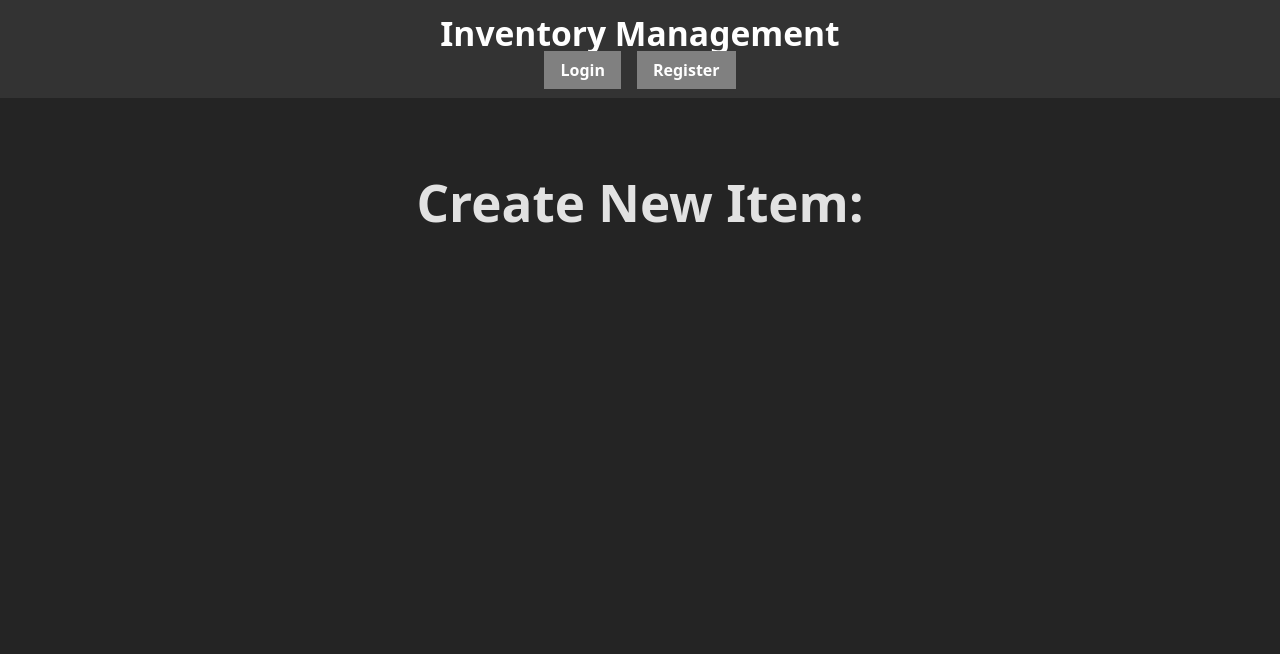
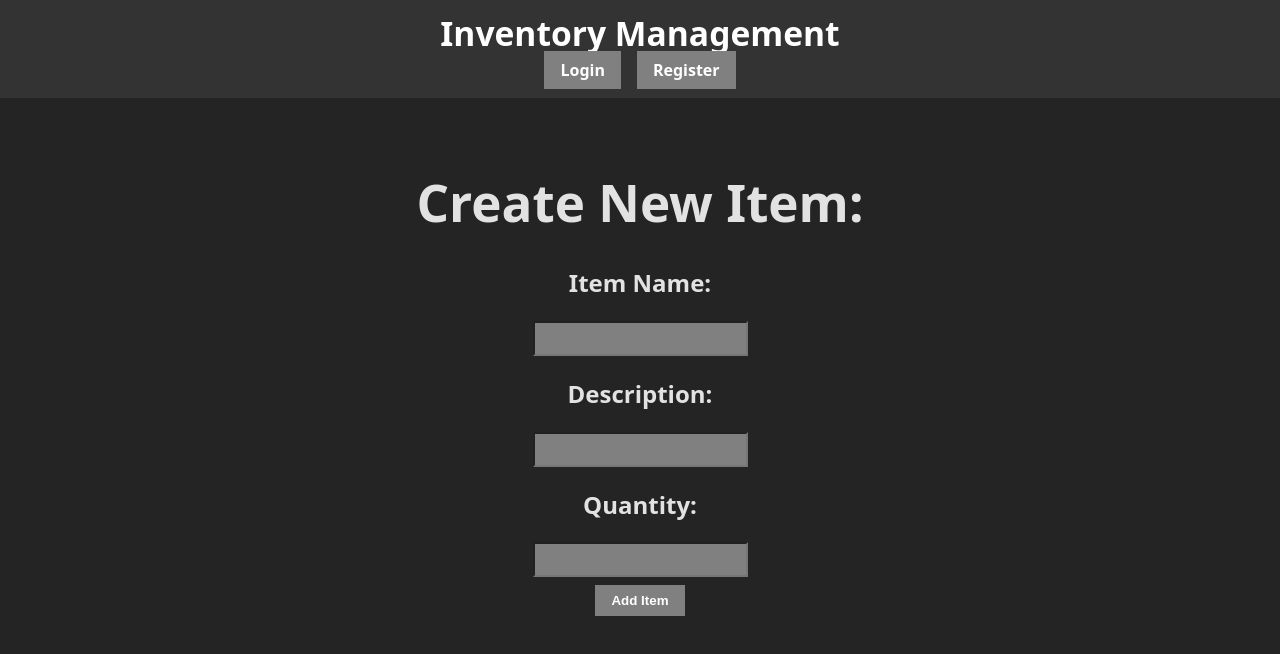
Before and after one commit to NoofleBot/Inventory-App, a React (Vite) app in the folder frontend/: page /createNewItem in a window 1280 px wide. Shown: the top 654 px of the page. Built offline with nearby package versions, Linux system fonts and the light colour scheme.

Commit message:
Logged in users can now create new items! Fixed scroll bar appearing before it needed to.

```diff
--- a/frontend/src/CSS/index.css
+++ b/frontend/src/CSS/index.css
@@ -25,7 +25,6 @@ a:hover {
 body {
   margin: 0;
   min-width: 320px;
-  min-height: 100vh;
 }
 
 h1 {
--- a/frontend/src/JSX/App.jsx
+++ b/frontend/src/JSX/App.jsx
@@ -21,7 +21,7 @@ function App() {
         <Route path='/login' element={<Login setLoggedInUser={setLoggedInUser} setLoggedInUserId={setLoggedInUserId} />} />
         <Route path='/register' element={<Register />} />
         <Route path='/item/:id' element={<ItemDetails />} />
-        <Route path='createNewItem' element={<CreateNewItem />} />
+        <Route path='createNewItem' element={<CreateNewItem loggedInUserId={loggedInUserId} />} />
         <Route path='registerSuccess' element={<RegisterSuccess />} />
       </Routes>
     </>
--- a/frontend/src/JSX/CreateNewItem.jsx
+++ b/frontend/src/JSX/CreateNewItem.jsx
@@ -1,10 +1,60 @@
-import { Link } from 'react-router-dom'
+import { useNavigate } from 'react-router-dom'
+import { useState } from 'react'
 import '../CSS/CreateNewItem.css'
 
-function CreateNewItem() {
+function CreateNewItem({ loggedInUserId }) {
+  const [itemName, setItemName] = useState('')
+  const [itemDescription, setItemDescription] = useState('')
+  const [itemQuantity, setItemQuantity] = useState('')
+  const [message, setMessage] = useState('')
+  const navigate = useNavigate()
+
+  const handleNewItem = async (event) => {
+    event.preventDefault()
+
+    const newItem = {
+      userId: loggedInUserId,
+      itemName,
+      itemDescription,
+      itemQuantity,
+    }
+
+    try {
+      const response = await fetch('http://localhost:5172/items', {
+        method: 'POST',
+        headers: {
+          'Content-Type': 'application/json',
+        },
+        body: JSON.stringify(newItem),
+      })
+
+      if (response.ok) {
+        navigate('/')
+      } else {
+        const errorData = await response.json()
+        setMessage(`Error: ${errorData.message}`)
+      }
+    } catch (error) {
+      setMessage('Error connecting to the server.')
+    }
+  }
+
   return (
     <>
       <h1>Create New Item:</h1>
+      <form onSubmit={handleNewItem}>
+        <div>
+          {}
+          <h2>Item Name:</h2>
+          <input type="text" id="itemName" value={itemName} onChange={(event) => setItemName(event.target.value)} required/>
+          <h2>Description:</h2>
+          <input type="text" id="itemDescription" value={itemDescription} onChange={(event) => setItemDescription(event.target.value)} required/>
+          <h2>Quantity:</h2>
+          <input type="number" id="itemQuantity" value={itemQuantity} onChange={(event) => setItemQuantity(event.target.value)} required/>
+        </div>
+        <button type="submit">Add Item</button>
+      </form>
+      <p>{message}</p>
     </>
   )
 }
```
